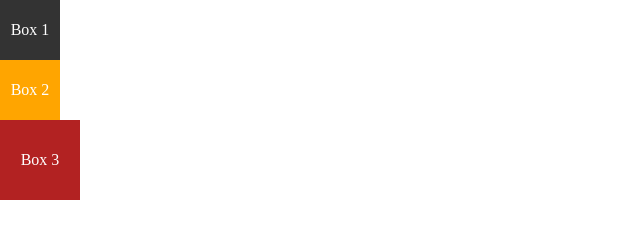
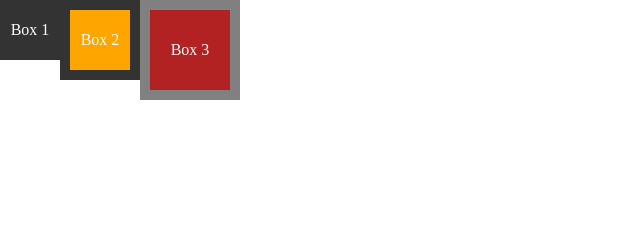
Before and after one commit to ThatThang/HTML_CSS_BASIC, a plain HTML site: page FirstWebsite/Html/padding_margin_border.html in a window 1280 px wide. Shown: the whole page, without its empty margins (0-640 px from the left). Drawn offline with Linux system fonts and the light colour scheme.

Commit message:
Upload code css margin and border

```diff
--- a/FirstWebsite/Html/padding.html
+++ b/FirstWebsite/Html/padding_margin_border.html
@@ -18,24 +18,27 @@
             display: flex; /*display: flex; Bố cục các khối một cách dễ dàng, linh hoạt hơn trước*/
             align-items: center;
             justify-content: center;/* align-items: center; và justify-content: center; giúp nội dung trong box hiển thị ở chính giữa*/
+            float: left;/*float: left; các phần tử chịu ảnh hưởng sẽ bị đẩy sang trái*/
 
         }
 
         .box1 {
             background-color: #333;
+            margin-bottom: 10px;
 
         }
 
         .box2 {
             background-color: orange;
+            border: 10px solid #333;
         }
 
         .box3 {
             background-color: firebrick;
-            padding-top: 10px;
-            padding-right: 10px;
-            padding-bottom: 10px;
-            padding-left: 10px;
+            padding: 10px;
+            border-width: 10px;
+            border-style: solid;
+            border-color: gray;
 
         }
     </style>
```
